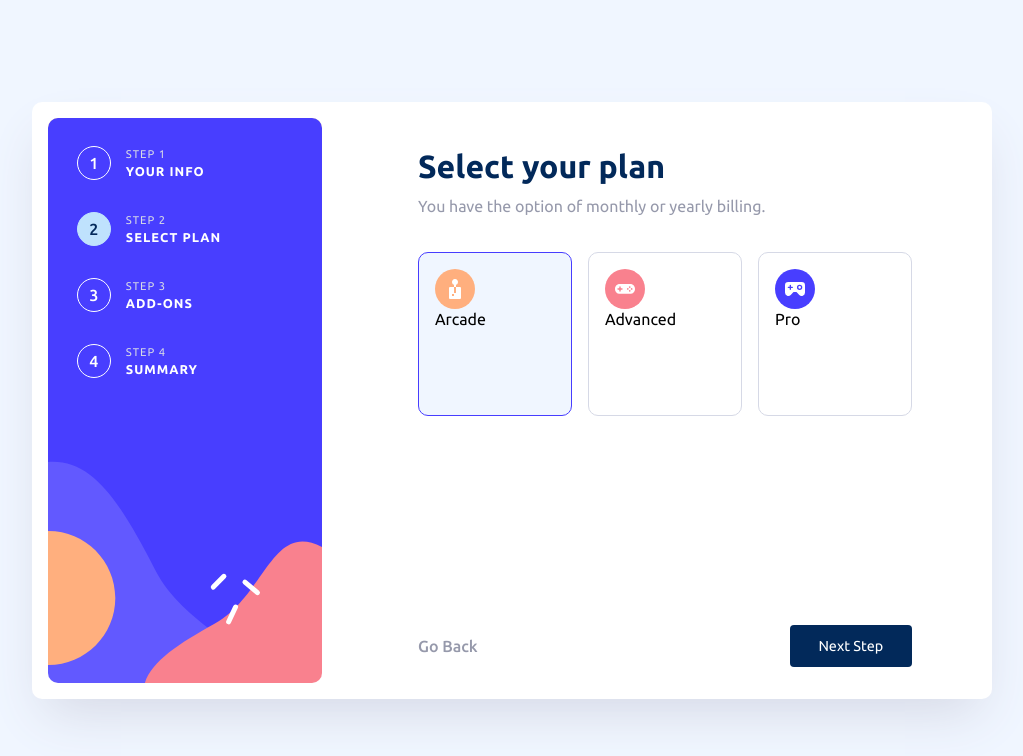
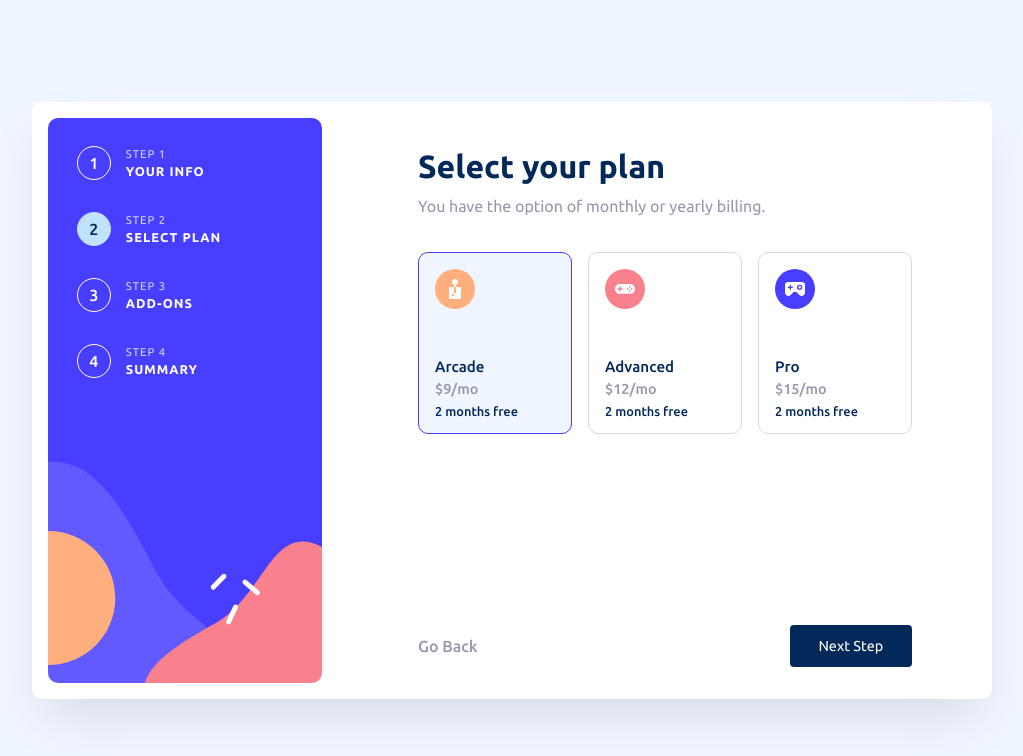
Before and after one commit to kdumagalhaes/multi-step-form, a React (Vite) app: page /select-plan in a window 1280 px wide. Shown: the top 756 px of the page, without its empty margins (128-1151 px from the left). Built offline with nearby package versions, Linux system fonts and the light colour scheme.

Commit message:
Add promo info and text styles

```diff
--- a/src/components/Content/ContentSelectPlan/ContentSelectPlan.module.scss
+++ b/src/components/Content/ContentSelectPlan/ContentSelectPlan.module.scss
@@ -19,6 +19,32 @@
     }
   }
 
+  .plan-icon {
+    margin-bottom: 3rem;
+  }
+
+  .plan-name {
+    font-weight: 500;
+    color: $marine-blue;
+    font-size: 0.95rem;
+  }
+
+  .plan-price,
+  .plan-promotion {
+    margin-top: 0.5rem;
+    font-weight: 500;
+  }
+
+  .plan-price {
+    font-size: 0.9rem;
+    color: $cool-gray;
+  }
+
+  .plan-promotion {
+    font-size: 0.8rem;
+    color: $marine-blue;
+  }
+
   .selected {
     background-color: $magnolia;
     border: 1px solid $purplish-blue;
--- a/src/components/Content/ContentSelectPlan/ContentSelectPlan.tsx
+++ b/src/components/Content/ContentSelectPlan/ContentSelectPlan.tsx
@@ -16,8 +16,12 @@ const ContentSelectPlan = () => {
                 : `${styles['plan-card']}`
             }
           >
-            <img src={getIcon(plan.planIcon)} alt={`${plan.planName} icon`} />
-            <p>{plan.planName}</p>
+            <img className={styles['plan-icon']} src={getIcon(plan.planIcon)} alt={`${plan.planName} icon`} />
+            <div className='text-content'>
+              <p className={styles['plan-name']}>{plan.planName}</p>
+              <p className={styles['plan-price']}>{plan.monthPrice}</p>
+              <p className={styles['plan-promotion']}>2 months free</p>
+            </div>
           </div>
         );
       })}
--- a/src/constants/plans.ts
+++ b/src/constants/plans.ts
@@ -9,24 +9,24 @@ export const PLANS = [
     id: 1,
     planName: PlansNames.ARCADE,
     planIcon: PlansNames.ARCADE,
-    yearPrice: 90,
-    monthPrice: 9,
+    yearPrice: "$90/yr",
+    monthPrice: "$9/mo",
     selected: true
   },
   {
     id: 2,
     planName: PlansNames.ADVANCED,
     planIcon: PlansNames.ADVANCED,
-    yearPrice: 12,
-    monthPrice: 120,
+    yearPrice: "$120/yr",
+    monthPrice: "$12/mo",
     selected: false
   },
   {
     id: 3,
     planName: PlansNames.PRO,
     planIcon: PlansNames.PRO,
-    yearPrice: 15,
-    monthPrice: 150,
+    yearPrice: "$150/yr",
+    monthPrice: "$15/mo",
     selected: false
   },
 ];
```
